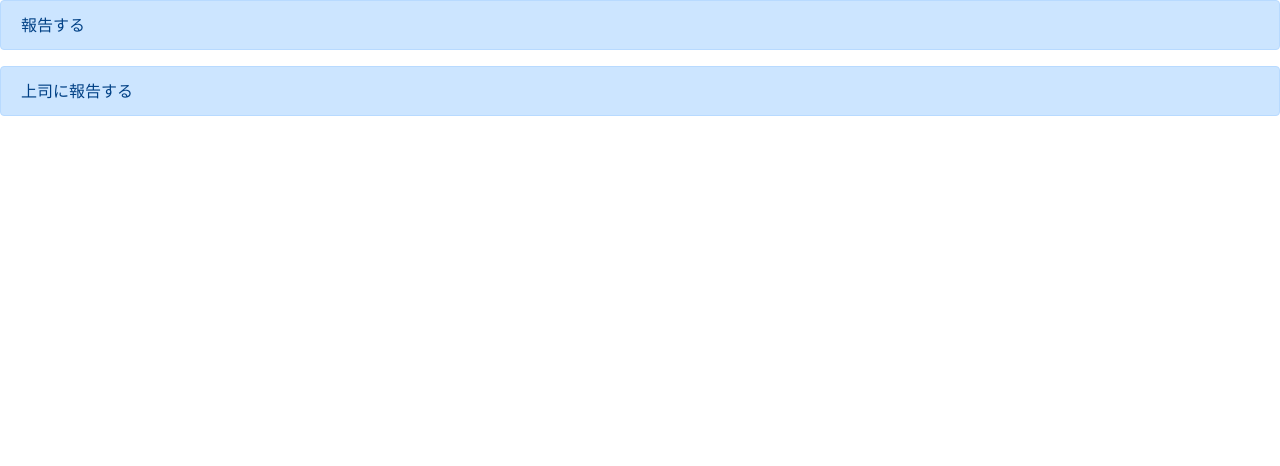
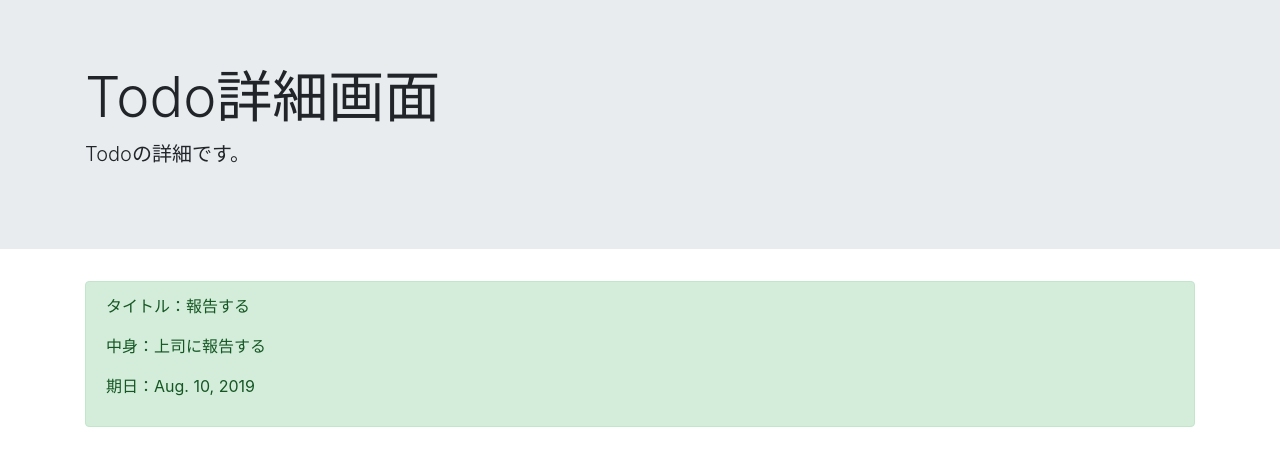
Before and after one commit to yuki0920-playground/basic_django, a Django app: page /detail/3 in a window 1280 px wide. Shown: the top 466 px of the page. Run offline with Django 3.2, Linux system fonts and the light colour scheme; data comes from the database, SQL or seed files in the repository; both versions use the stored data as it was after the commit; some libraries are stand-ins or nearby versions.

Commit message:
レイアウト調整

```diff
--- a/todo/templates/detail.html
+++ b/todo/templates/detail.html
@@ -1,22 +1,19 @@
-<!doctype html>
-<html lang="en">
-  <head>
-    <!-- Required meta tags -->
-    <meta charset="utf-8">
-    <meta name="viewport" content="width=device-width, initial-scale=1, shrink-to-fit=no">
+{% extends 'base.html' %}
 
-    <!-- Bootstrap CSS -->
-    <link rel="stylesheet" href="https://stackpath.bootstrapcdn.com/bootstrap/4.3.1/css/bootstrap.min.css" integrity="sha384-ggOyR0iXCbMQv3Xipma34MD+dH/1fQ784/j6cY/iJTQUOhcWr7x9JvoRxT2MZw1T" crossorigin="anonymous">
-
-    <title>Hello, world!</title>
-  </head>
-  <body>
-    <div class="alert alert-primary" role="alert">{{ object.title }}</div>
-    <div class="alert alert-primary" role="alert">{{ object.memo }}</div>
-    <!-- Optional JavaScript -->
-    <!-- jQuery first, then Popper.js, then Bootstrap JS -->
-    <script src="https://code.jquery.com/jquery-3.3.1.slim.min.js" integrity="sha384-q8i/X+965DzO0rT7abK41JStQIAqVgRVzpbzo5smXKp4YfRvH+8abtTE1Pi6jizo" crossorigin="anonymous"></script>
-    <script src="https://cdnjs.cloudflare.com/ajax/libs/popper.js/1.14.7/umd/popper.min.js" integrity="sha384-UO2eT0CpHqdSJQ6hJty5KVphtPhzWj9WO1clHTMGa3JDZwrnQq4sF86dIHNDz0W1" crossorigin="anonymous"></script>
-    <script src="https://stackpath.bootstrapcdn.com/bootstrap/4.3.1/js/bootstrap.min.js" integrity="sha384-JjSmVgyd0p3pXB1rRibZUAYoIIy6OrQ6VrjIEaFf/nJGzIxFDsf4x0xIM+B07jRM" crossorigin="anonymous"></script>
-  </body>
-</html>
+{% block header %}
+<div class="jumbotron jumbotron-fluid">
+    <div class="container">
+        <h1 class="display-4">Todo詳細画面</h1>
+        <p class="lead">Todoの詳細です。</p>
+    </div>
+</div>
+{% endblock header %}
+{% block content %}
+<div class='container'>
+    <div class="alert alert-success" role="alert">
+        <p>タイトル：{{ object.title }}</p>
+        <p>中身：{{ object.memo }}</p>
+        <p>期日：{{ object.duedate }}</p>
+    </div>
+</div>
+{% endblock content %}
--- a/todo/templates/list.html
+++ b/todo/templates/list.html
@@ -10,9 +10,10 @@
 {% endblock header %}
 {% block content %}
 <div class="container">
+    <p><a href="{% url 'create' %}" class="btn btn-info btn" tabindex="-1" role="button" aria-disabled="true">新規作成</a></p>
     {% for item in object_list %}
     <div class="alert alert-{{ item.priority }}" role="alert">
-        <p>{{ item.title }}</p>
+        <p>{{ item.title }}　期日：{{ item.duedate }}</p>
         <a href="{% url 'update' item.pk %}" class="btn btn-info btn" tabindex="-1" role="button" aria-disabled="true">編集</a>
         <a href="{% url 'delete' item.pk %}" class="btn btn-primary btn" tabindex="-1" role="button" aria-disabled="true">削除</a>
         <a href="{% url 'detail' item.pk %}" class="btn btn-success btn" tabindex="-1" role="button" aria-disabled="true">詳細</a>
```
Also changed, not shown: todo/db.sqlite3.
